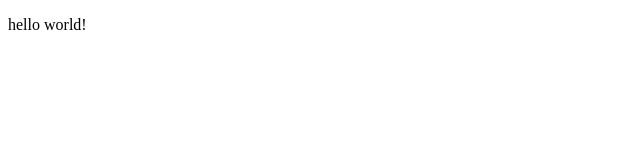
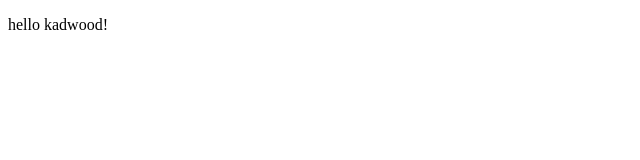
Before and after one commit to mrjk05/kadwood, a plain HTML site: page index.html in a window 1280 px wide. Shown: the full height of the page, 0-640 px from the left. Drawn offline with Linux system fonts and the light colour scheme.

Commit message:
updated file

```diff
--- a/index.html
+++ b/index.html
@@ -4,6 +4,6 @@
         <title>kadwood</title>
     </head>
     <body>
-        <p>hello world!</p>
+        <p>hello kadwood!</p>
     </body>
 </html>
```
